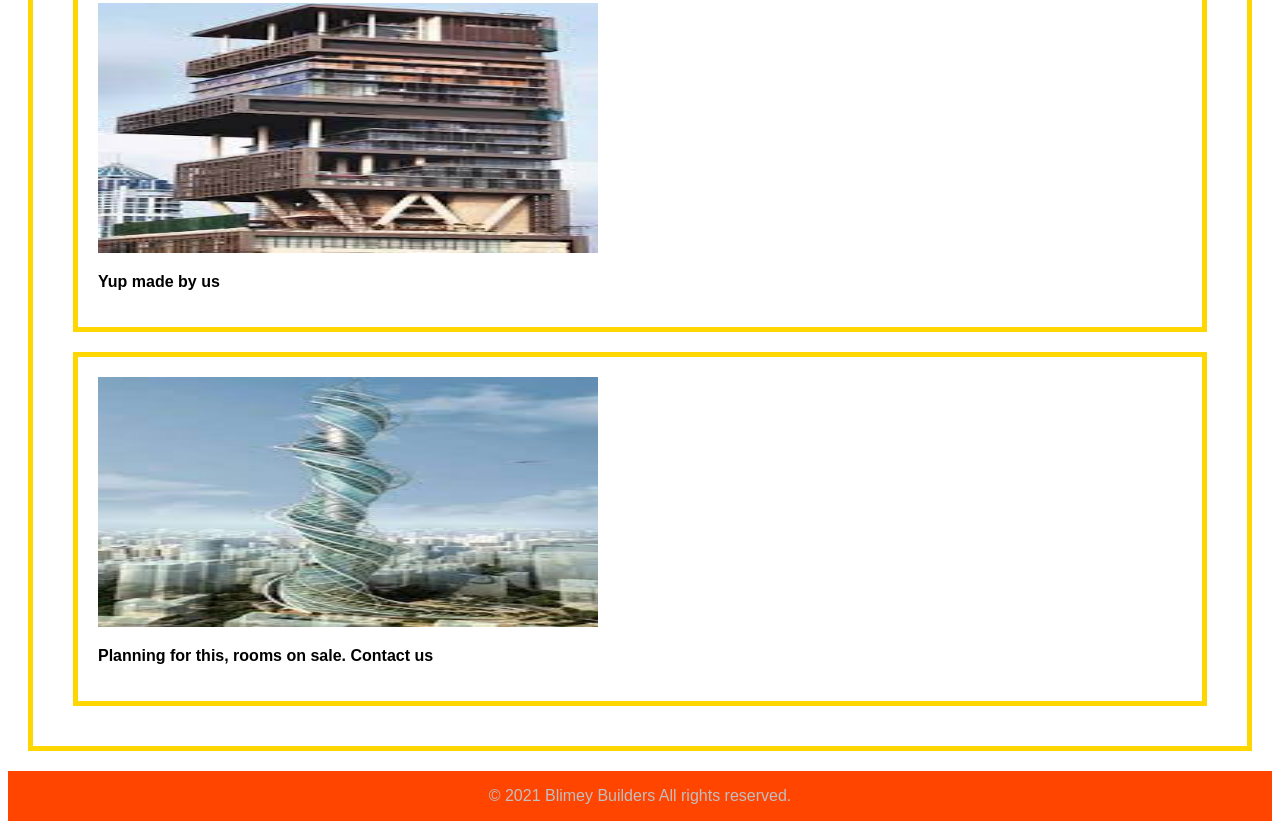
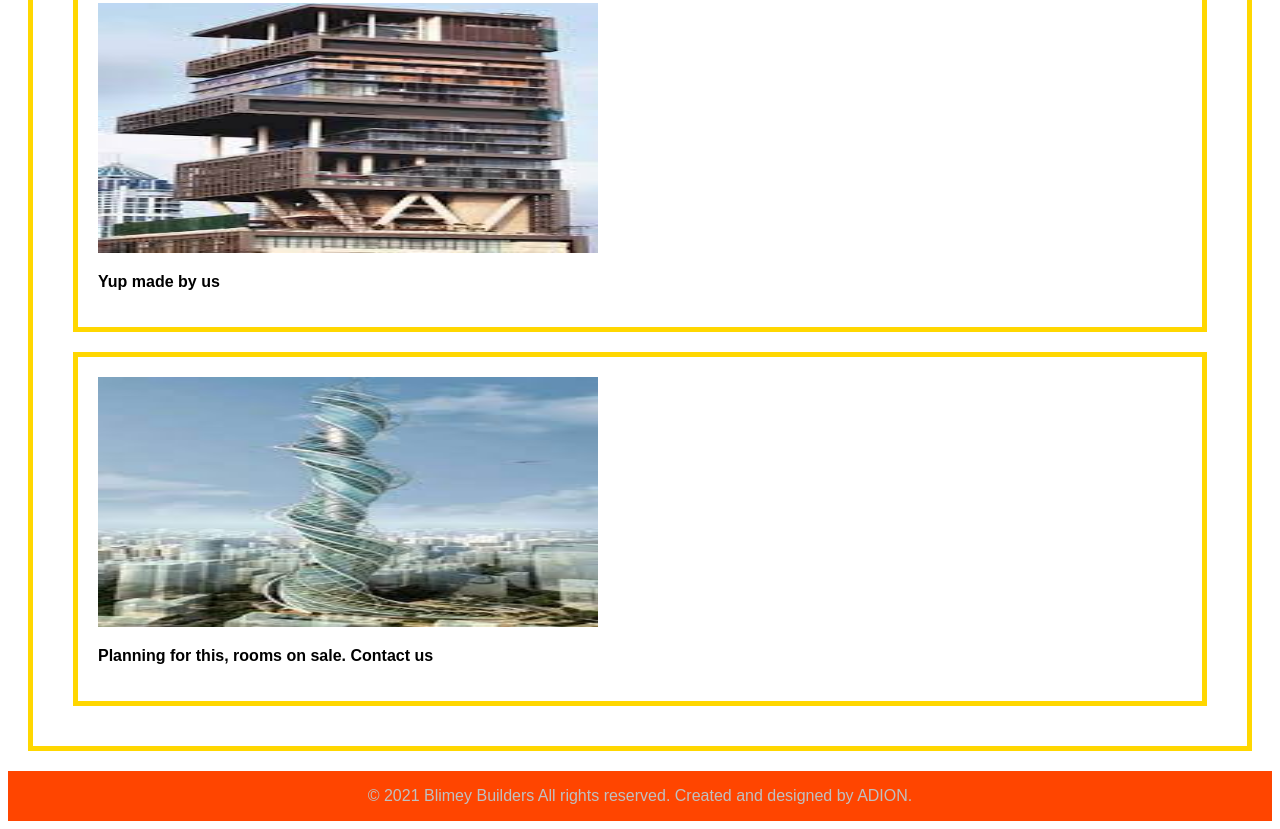
Before and after one commit to aditya52330/blimeybuilders, a plain HTML site: page works.html in a window 1280 px wide. Shown: the part 1739-2568 px from the top of the page. Drawn offline with Linux system fonts and the light colour scheme.

Commit message:
Update works.html

```diff
--- a/works.html
+++ b/works.html
@@ -57,7 +57,7 @@
     <footer>
       <div class="footer">
         <div>
-          <p>&copy; 2021 Blimey Builders All rights reserved.</p>
+          <p>&copy; 2021 Blimey Builders All rights reserved.  Created and designed by ADION.</p>
         </div>
       </div>
     </footer>
```
